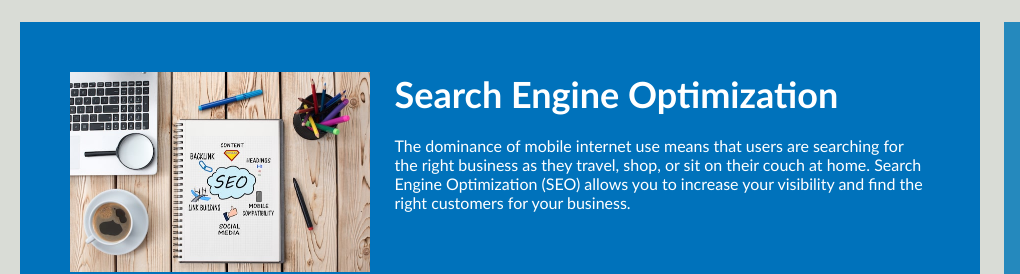
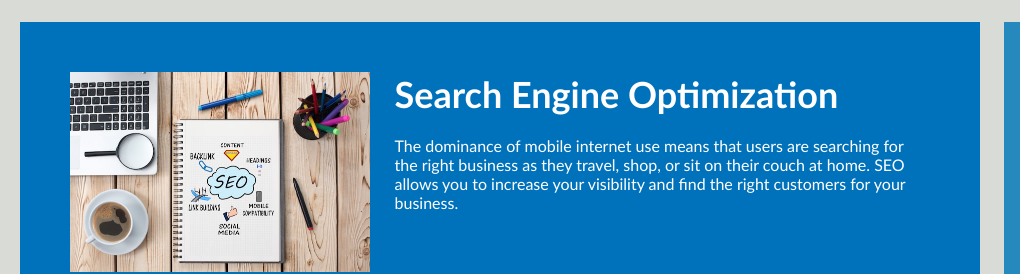
Before and after one commit to N3330/seo-refactor, a plain HTML site: page index.html in a window 1280 px wide. Shown: the part 900-1174 px from the top of the page, 0-1020 px from the left. Drawn offline with Linux system fonts and the light colour scheme.

Commit message:
added abbreviation tag

```diff
--- a/assets/css/style.css
+++ b/assets/css/style.css
@@ -199,3 +199,8 @@ footer {
 footer h2 {
     font-size: 20px;
 }
+
+/* removes underline decoration in abbreviation */
+abbr {
+    text-decoration: none;
+}
--- a/index.html
+++ b/index.html
@@ -37,8 +37,8 @@
                 <h2>Search Engine Optimization</h2>
                 <p>
                     The dominance of mobile internet use means that users are searching for the right business as they
-                    travel, shop, or sit on their couch at home. Search Engine Optimization (SEO) allows you to increase
-                    your visibility and find the right customers for your business.
+                    travel, shop, or sit on their couch at home. <abbr title="Search Engine Optimzation">SEO</abbr>
+                    allows you to increase your visibility and find the right customers for your business.
                 </p>
             </section>
             <section id="online-reputation-management" class="online-reputation-management">
```
